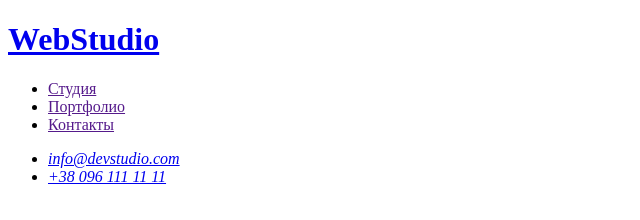
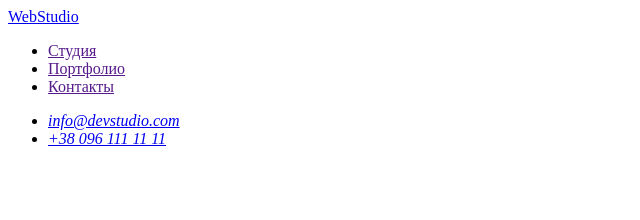
Before and after one commit to d-Arria/goit-markup-hw-01, a plain HTML site: page index.html in a window 1280 px wide. Shown: the whole page, without its empty margins (0-640 px from the left). Drawn offline with Linux system fonts and the light colour scheme.

Commit message:
Deletes h1

```diff
--- a/index.html
+++ b/index.html
@@ -9,10 +9,9 @@
 
   <body>
     <header>
-      <h1 lang="en">
-        <a href="./index.html">WebStudio</a>
-      </h1>
       <nav>
+        <a href="./index.html" lang="en">WebStudio</a>
+
         <ul>
           <li><a href="">Студия</a></li>
           <li><a href="">Портфолио</a></li>
```
